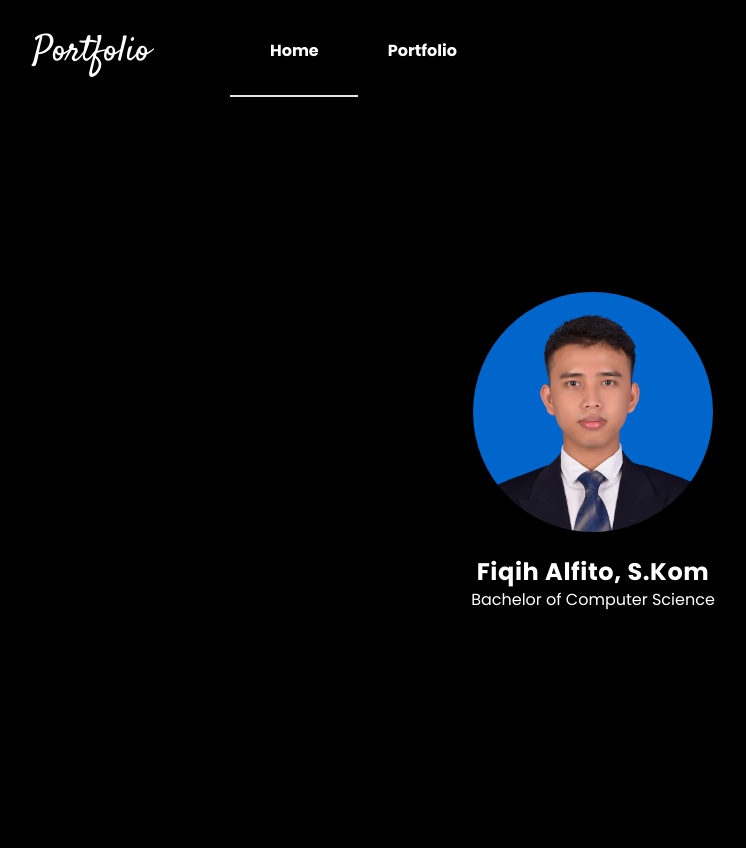
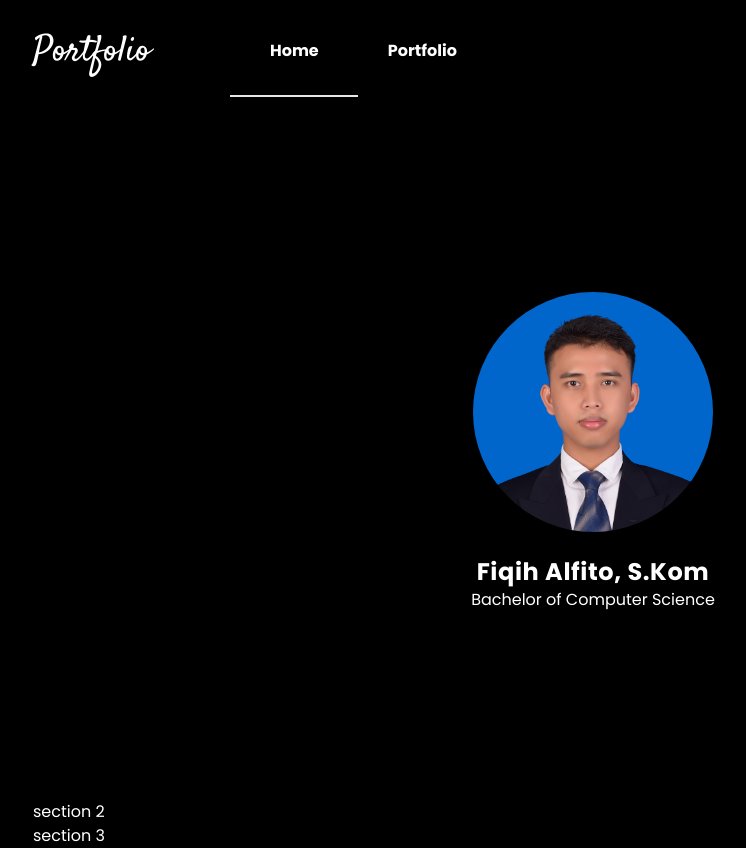
Before and after one commit to fiqihalfito/Portfolio, a Next.js app: page / in a window 1280 px wide. Shown: the whole page, without its empty margins (47-793 px from the left). Before the commit the page ends 800 px from the top, so only its background shows below. Built offline with nearby package versions, Linux system fonts and the light colour scheme.

Commit message:
re-code NavBar for better scaling

```diff
--- a/src/app/_root_components/NavBar.jsx
+++ b/src/app/_root_components/NavBar.jsx
@@ -3,17 +3,18 @@
 import Link from "next/link"
 import { useSelectedLayoutSegment } from "next/navigation"
 
-const NavBar = () => {
+const NavBar = ({ segment }) => {
 
-    const segment = useSelectedLayoutSegment()
+    // const segment = useSelectedLayoutSegment()
+    // console.log(segment);
 
     return (
-        <div className="flex items-center">
+        <div className="flex items-center w-full">
             <span className={`font-satisfy text-4xl select-none py-8 mr-20`}>Portfolio</span>
             <nav className="grid grid-flow-col font-bold">
                 <Link
                     href={'/'}
-                    className={`${segment === null && 'border-b-2'} py-8 flex justify-center w-32`}>
+                    className={`${segment === 'home' && 'border-b-2'} py-8 flex justify-center w-32`}>
                     Home
                 </Link>
                 <Link
--- a/src/app/layout.js
+++ b/src/app/layout.js
@@ -12,10 +12,7 @@ export default function RootLayout({ children }) {
     return (
         <html lang="en" className={`${poppins.variable} ${inter.variable} ${satisfy.variable}`}>
             <body className={`bg-black text-white font-poppins mx-20`}>
-        <section className='flex flex-col h-screen'>
-          <NavBar />
                 {children}
-        </section>
             </body>
         </html>
     )
--- a/src/app/page.js
+++ b/src/app/page.js
@@ -1,10 +1,18 @@
 import Image from 'next/image'
 import imageProfil from '@/assets/images/profil.jpg'
+import NavBar from './_root_components/NavBar'
 
 
 export default function Home() {
     return (
-    <div className='flex-grow flex flex-col justify-center items-center'>
+        <div>
+
+            {/* section 1 */}
+            <section className='flex flex-col h-screen'>
+
+                <NavBar segment={'home'} />
+
+                <div className='flex-grow flex flex-col items-center justify-center'>
                     <Image
                         src={imageProfil}
                         alt="profil"
@@ -15,6 +23,19 @@ export default function Home() {
                         priority />
                     <p className={`font-bold text-2xl tracking-wide`}>Fiqih Alfito, S.Kom</p>
                     <p className={``}>Bachelor of Computer Science</p>
+                </div>
+
+            </section>
+
+            {/* section 2 */}
+            <section>
+                section 2
+            </section>
+
+            {/* section 3 */}
+            <section>
+                section 3
+            </section>
 
         </div>
     )
--- a/src/app/portfolio/layout.js
+++ b/src/app/portfolio/layout.js
@@ -1,3 +1,4 @@
+import NavBar from "../_root_components/NavBar"
 import PortfolioNav from "./_portfolio_components/PortfolioNav"
 import { PortfolioSettingProvider } from "./_settings"
 
@@ -9,10 +10,13 @@ export const metadata = {
 export default function PortfolioLayout({ children }) {
     return (
         <div>
-            <PortfolioNav />
-            <PortfolioSettingProvider>
-                {children}
-            </PortfolioSettingProvider>
+            <NavBar segment={'portfolio'} />
+            <>
+                <PortfolioNav />
+                <PortfolioSettingProvider>
+                    {children}
+                </PortfolioSettingProvider>
+            </>
         </div>
     )
 }
```
Lines whose indentation alone changed are shown as unchanged.
